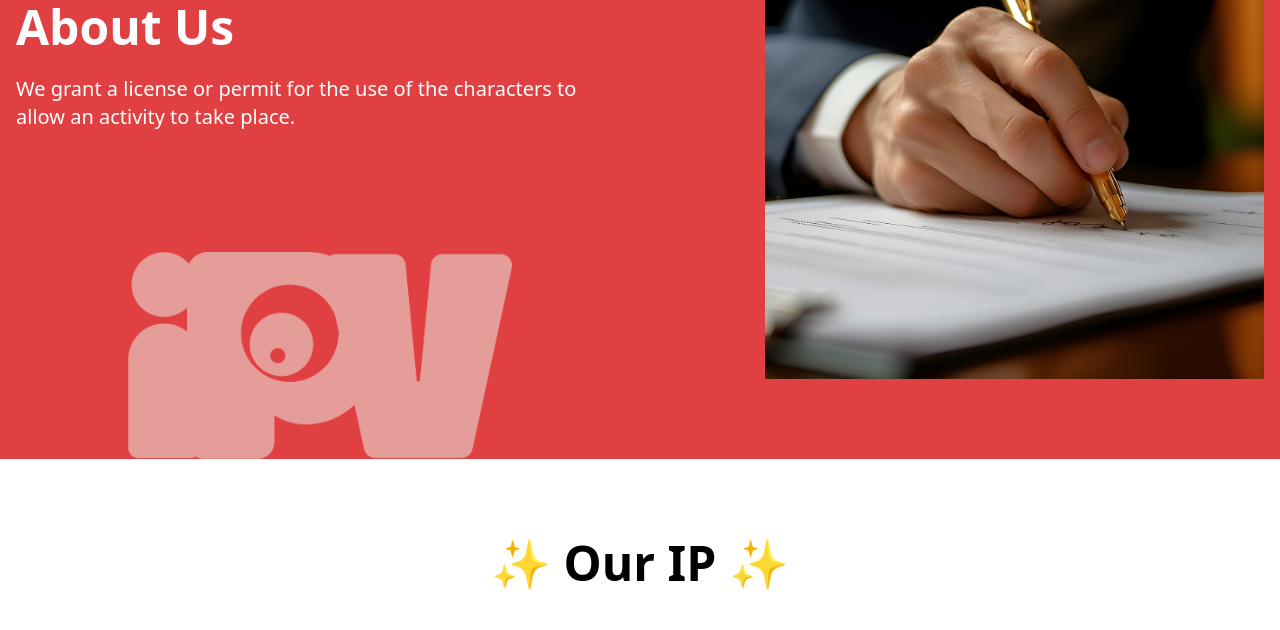
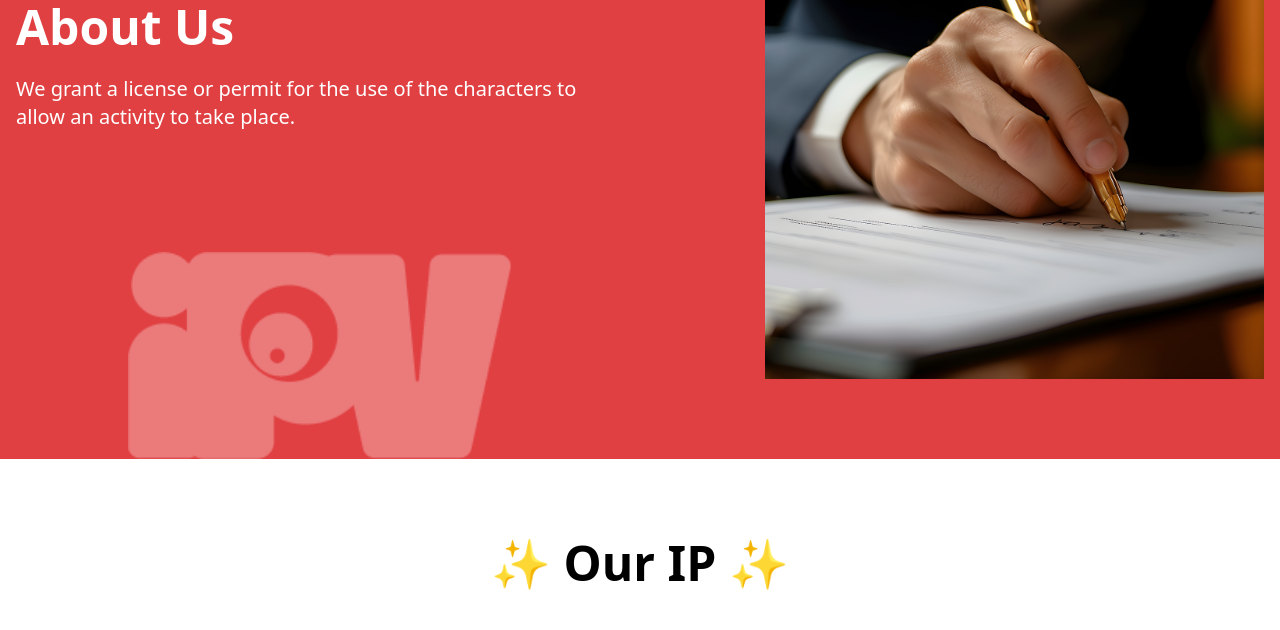
Before and after one commit to technovaid/ipvision, a plain HTML site: page landing.html in a window 1280 px wide. Shown: the part 1235-1865 px from the top of the page. Drawn offline with nearby package versions, Linux system fonts and the light colour scheme.

Commit message:
Update Logo Red

```diff
--- a/landing.html
+++ b/landing.html
@@ -307,9 +307,9 @@
                 />
             </div>
             <img
-                src="ipv-logo-white.png"
+                src="ipv-logo-red.png"
                 alt="IPV Logo"
-                class="w-[30%] absolute left-[10%] bottom-0 logo-color-filter"
+                class="w-[30%] absolute left-[10%] bottom-0"
             />
         </section>
 
```
Also changed, not shown: ipv-logo-red.png (added).
